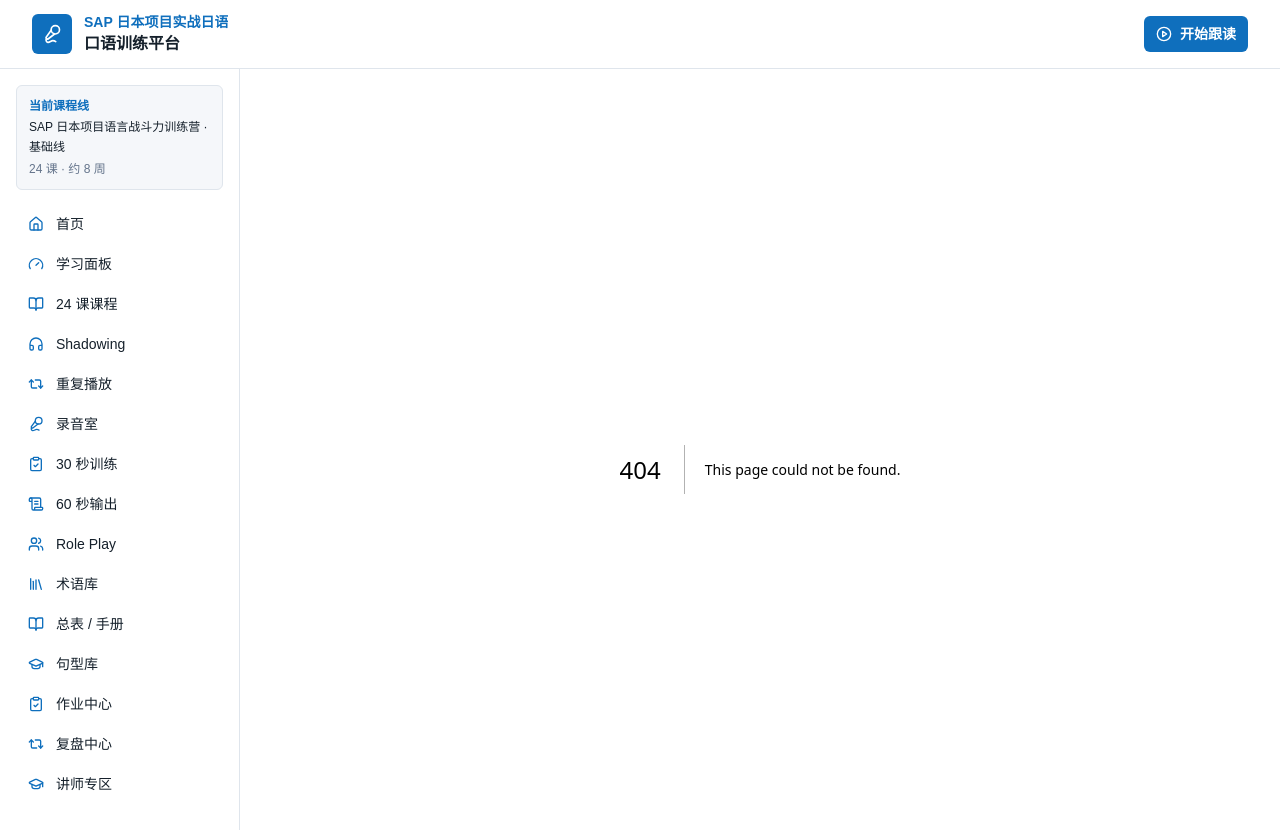
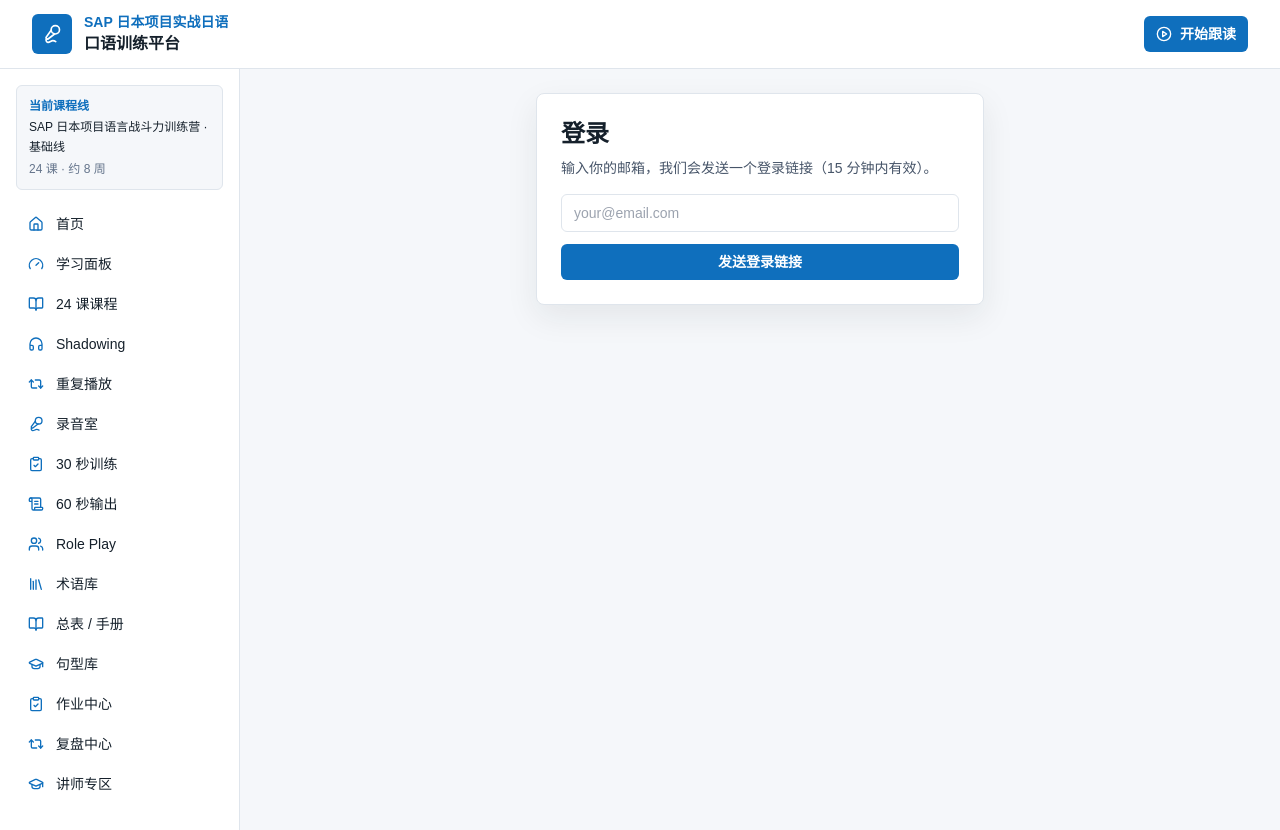
Before and after one commit to Xiaoerzzg404/sap-hub, a Next.js app in the folder projects/4-sap-training/web/: page /login in a window 1280 px wide. Before the commit this address had no page. Shown: the top 830 px of the page. Built offline with nearby package versions, Linux system fonts and the light colour scheme.

Commit message:
feat(auth): login + verify pages + middleware guards /teacher /api/*

```diff
--- /dev/null
+++ b/projects/4-sap-training/web/app/login/page.tsx
@@ -0,0 +1,38 @@
+"use client";
+
+import { useState } from "react";
+import { signIn } from "next-auth/react";
+
+export default function LoginPage() {
+  const [email, setEmail] = useState("");
+  const [submitting, setSubmitting] = useState(false);
+
+  async function onSubmit(event: React.FormEvent) {
+    event.preventDefault();
+    setSubmitting(true);
+    await signIn("email", { email, callbackUrl: "/dashboard" });
+    setSubmitting(false);
+  }
+
+  return (
+    <div className="page-shell">
+      <div className="panel mx-auto max-w-md p-6">
+        <h1 className="text-2xl font-bold text-ink">登录</h1>
+        <p className="mt-2 text-sm text-slate-600">输入你的邮箱，我们会发送一个登录链接（15 分钟内有效）。</p>
+        <form onSubmit={onSubmit} className="mt-4 space-y-3">
+          <input
+            type="email"
+            required
+            placeholder="your@email.com"
+            value={email}
+            onChange={(event) => setEmail(event.target.value)}
+            className="input w-full"
+          />
+          <button type="submit" className="btn-primary w-full" disabled={submitting}>
+            {submitting ? "发送中..." : "发送登录链接"}
+          </button>
+        </form>
+      </div>
+    </div>
+  );
+}
--- /dev/null
+++ b/projects/4-sap-training/web/app/login/verify/page.tsx
@@ -0,0 +1,11 @@
+export default function VerifyPage() {
+  return (
+    <div className="page-shell">
+      <div className="panel mx-auto max-w-md p-6 text-center">
+        <h1 className="text-2xl font-bold text-ink">查看你的邮箱</h1>
+        <p className="mt-3 text-sm text-slate-600">我们已经发送了一封带登录链接的邮件。点击邮件里的按钮即可登录。</p>
+        <p className="mt-2 text-xs text-slate-500">链接 15 分钟内有效。如果没收到，请检查垃圾邮件文件夹。</p>
+      </div>
+    </div>
+  );
+}
```
Also changed, not shown: projects/4-sap-training/web/middleware.ts (added, +36 -0 lines).
